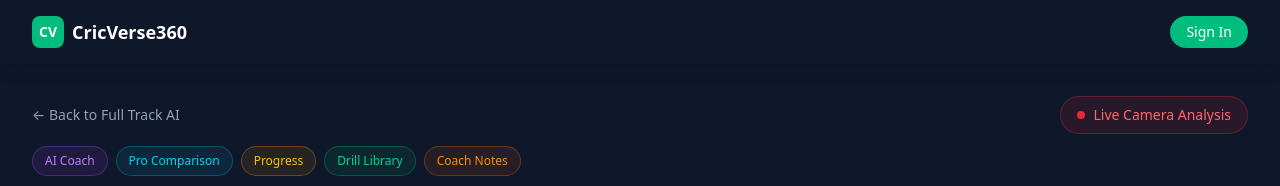
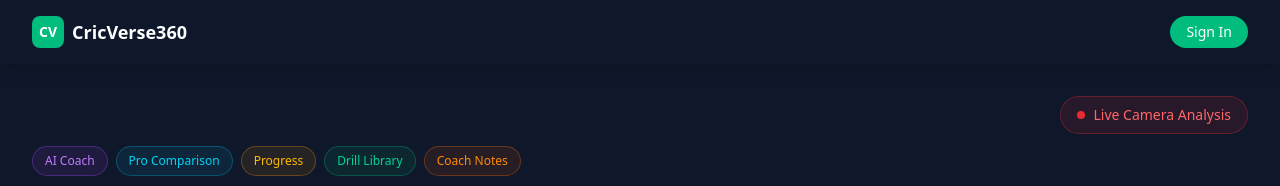
Before and after one commit to kings-bala/us-cricket-hub, a Next.js app: page /analyze in a window 1280 px wide. Shown: the top 186 px of the page. Built offline with nearby package versions, Linux system fonts and the light colour scheme.

Commit message:
Remove Back to Full Track AI link from analyze page
Co-Authored-By: balasubramanian.sakthivel@gs.com <balasubramanian.sakthivel@gs.com>

```diff
--- a/src/app/analyze/page.tsx
+++ b/src/app/analyze/page.tsx
@@ -211,8 +211,7 @@ export default function AnalyzePage() {
 
   return (
     <div className="max-w-7xl mx-auto px-4 sm:px-6 lg:px-8 py-8">
-      <div className="mb-3 flex items-center justify-between">
-        <Link href="/players?tab=ai" className="text-sm text-slate-400 hover:text-white">&larr; Back to Full Track AI</Link>
+      <div className="mb-3 flex items-center justify-end">
         <Link href="/analyze/live" className="flex items-center gap-2 text-sm bg-red-500/10 text-red-400 px-4 py-2 rounded-full border border-red-500/30 hover:bg-red-500/20 transition-colors">
           <span className="w-2 h-2 rounded-full bg-red-500 animate-pulse" />
           Live Camera Analysis
```
